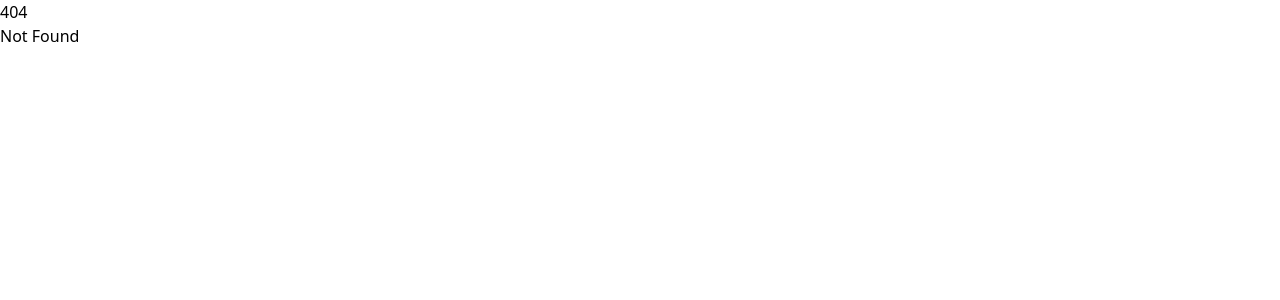
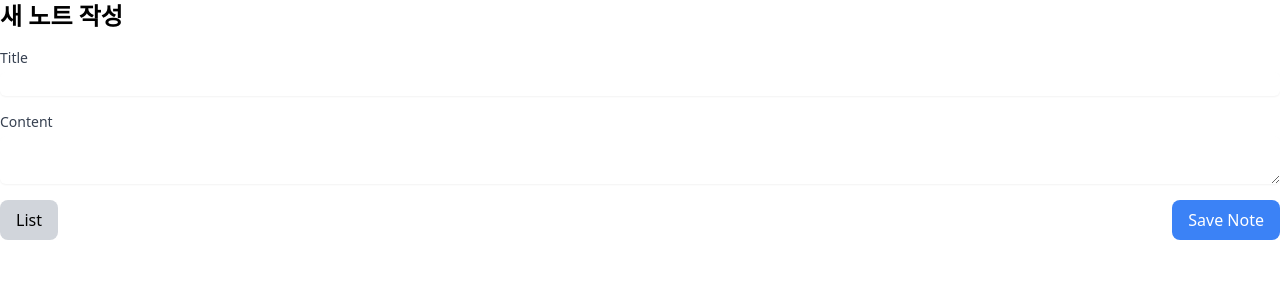
Before and after one commit to developk/my-note-app, a SvelteKit app: page /new-note in a window 1280 px wide. Before the commit this address had no page. Shown: the top 300 px of the page. Built offline with nearby package versions, Linux system fonts and the light colour scheme.

Commit message:
디저인 변경

```diff
--- a/src/routes/+page.svelte
+++ b/src/routes/+page.svelte
@@ -1,12 +1,6 @@
 <script lang="ts">
-    // import type { Note } from '$lib/types/note';
-
-
-    // export let notes = []; // notes는 서버에서 전달되는 데이터
-    // console.log('Received notes:', notes); // 클라이언트에서 데이터 확인
-
     export let data;
-    console.log('Received notes:', data); // 클라이언트에서 데이터 확인
+    console.log('Received notes:', data);
 
     let selectedNote = null;
     let sort = 'createdAt';
@@ -14,10 +8,7 @@
 
     // 별표 상태 토글
     async function toggleStar(note) {
-
-        if (null == note) {
-            return false;
-        }
+        if (!note) return;
 
         const formData = new FormData();
         formData.append('id', note.id.toString());
@@ -26,7 +17,7 @@
         await fetch('/?sort=' + sort + '&order=' + order, {
             method: 'POST',
             body: formData,
-            headers: { 'Accept': 'application/json' },
+            headers: { Accept: 'application/json' },
         });
 
         note.isStarred = !note.isStarred;
@@ -37,22 +28,14 @@
         if (!note.isLocked) {
             selectedNote = note;
         } else {
-            // 잠금 해제 팝업 표시
             const password = prompt('Enter password to unlock this note:');
             unlockNote(note, password);
         }
     }
 
     // 잠금 해제
-    async function unlockNote(note, password: string|null) {
-
-        if (null == note) {
-            return false;
-        }
-
-        if (null == password) {
-            return false;
-        }
+    async function unlockNote(note, password: string | null) {
+        if (!note || !password) return;
 
         const formData = new FormData();
         formData.append('id', note.id.toString());
@@ -61,7 +44,7 @@
         const response = await fetch('/unlockNote', {
             method: 'POST',
             body: formData,
-            headers: { 'Accept': 'application/json' },
+            headers: { Accept: 'application/json' },
         });
 
         const result = await response.json();
@@ -76,58 +59,74 @@
 <h1 class="text-2xl font-bold mb-4">내 노트</h1>
 
 <!-- 정렬 옵션 -->
-<div class="mb-4">
-    <label>
-        Sort by:
-        <select bind:value={sort}>
+<div class="flex justify-between items-center mb-4">
+    <div class="flex gap-4">
+        <div>
+            <label class="font-medium">Sort by:</label>
+            <select bind:value={sort} class="border rounded px-2 py-1">
                 <option value="title">Title</option>
                 <option value="createdAt">Created Date</option>
             </select>
-    </label>
-    <label>
-        Order:
-        <select bind:value={order}>
+        </div>
+        <div>
+            <label class="font-medium">Order:</label>
+            <select bind:value={order} class="border rounded px-2 py-1">
                 <option value="asc">Ascending</option>
                 <option value="desc">Descending</option>
             </select>
-    </label>
+        </div>
+    </div>
+    <a
+        href="/new-note"
+        class="bg-blue-500 text-white px-4 py-2 rounded hover:bg-blue-600"
+        aria-label="Add a new note"
+    >
+        + New Note
+    </a>
 </div>
 
-<!-- 데이터가 없을 경우 -->
+<!-- 노트 목록 -->
 {#if data.noteList.length === 0}
     <p>No notes available.</p>
 {:else}
-    <ul>
+    <div class="grid grid-cols-1 sm:grid-cols-2 lg:grid-cols-3 gap-4">
         {#each data.noteList as note}
-            <li class="mb-2 flex justify-between items-center">
+            <div
+                class="border rounded shadow-md p-4 relative hover:shadow-lg cursor-pointer"
+                on:click={() => selectNote(note)}
+            >
+                <!-- 별표와 잠금 상태 -->
+                <div class="absolute top-2 right-2 flex gap-2">
                     <button
                         type="button"
-                    on:click={() => console.log('Selected note:', note)}
-                    class="cursor-pointer text-left flex-1"
-                >
-                    <strong>{note.title}</strong>
-                    <span class="text-sm text-gray-500">({new Date(note.createdAt).toLocaleString()})</span>
-                    {#if note.isLocked}
-                        <span class="text-red-500 ml-2">🔒</span>
-                    {/if}
-                </button>
-
-                <button
-                    type="button"
-                    on:click={() => console.log('Toggled star for note:', note)}
-                    class="text-yellow-500"
+                        on:click={(e) => {
+                            e.stopPropagation();
+                            toggleStar(note);
+                        }}
+                        class="text-yellow-500 hover:text-yellow-600"
+                        aria-label="Toggle star"
                     >
                         {note.isStarred ? '⭐' : '☆'}
                     </button>
-            </li>
+                    {#if note.isLocked}
+                        <span class="text-red-500" aria-label="Locked note">🔒</span>
+                    {/if}
+                </div>
+
+                <!-- 노트 내용 -->
+                <h2 class="font-bold text-lg mb-2 truncate">{note.title}</h2>
+                <p class="text-gray-600 text-sm truncate">{note.content}</p>
+                <p class="text-gray-400 text-xs mt-2">
+                    {new Date(note.createdAt).toLocaleDateString()}
+                </p>
+            </div>
         {/each}
-    </ul>
+    </div>
 {/if}
-
 
 <!-- 노트 미리보기 -->
 {#if selectedNote}
-    <div class="mt-4 p-4 border rounded">
+    <div class="mt-4 p-4 border rounded shadow-md">
         <h2 class="text-xl font-bold">{selectedNote.title}</h2>
         <p>{selectedNote.content}</p>
     </div>
--- /dev/null
+++ b/src/routes/new-note/+page.svelte
@@ -0,0 +1,71 @@
+<script lang="ts">
+    let title = '';
+    let content = '';
+
+    async function saveNote() {
+        const formData = new FormData();
+        formData.append('title', title);
+        formData.append('content', content);
+
+        const response = await fetch('/new-note', {
+            method: 'POST',
+            body: formData,
+            headers: { Accept: 'application/json' },
+        });
+
+        const result = await response.json();
+        if (result.success) {
+            alert('Note saved successfully!');
+            window.location.href = '/'; // 노트 목록 화면으로 이동
+        } else {
+            alert('Failed to save the note.');
+        }
+    }
+</script>
+
+<h1 class="text-2xl font-bold mb-4">새 노트 작성</h1>
+
+<form on:submit|preventDefault={saveNote} class="flex flex-col space-y-4">
+    <!-- 제목 -->
+    <div>
+        <label for="title" class="block text-sm font-medium text-gray-700">Title</label>
+        <input
+            id="title"
+            type="text"
+            bind:value={title}
+            class="block w-full mt-1 border-gray-300 rounded-md shadow-sm"
+            required
+        />
+    </div>
+
+    <!-- 내용 -->
+    <div>
+        <label for="content" class="block text-sm font-medium text-gray-700">Content</label>
+        <textarea
+            id="content"
+            bind:value={content}
+            class="block w-full mt-1 border-gray-300 rounded-md shadow-sm"
+            required
+        ></textarea>
+    </div>
+
+    <!-- 버튼 영역 -->
+    <div class="flex justify-between">
+        <!-- 목록 버튼 -->
+        <a
+            href="/"
+            class="bg-gray-300 text-black px-4 py-2 rounded hover:bg-gray-400"
+            aria-label="Go back to note list"
+        >
+            List
+        </a>
+
+        <!-- 저장 버튼 -->
+        <button
+            type="submit"
+            class="bg-blue-500 text-white px-4 py-2 rounded hover:bg-blue-600"
+        >
+            Save Note
+        </button>
+    </div>
+</form>
```
Lines whose indentation alone changed are shown as unchanged.
